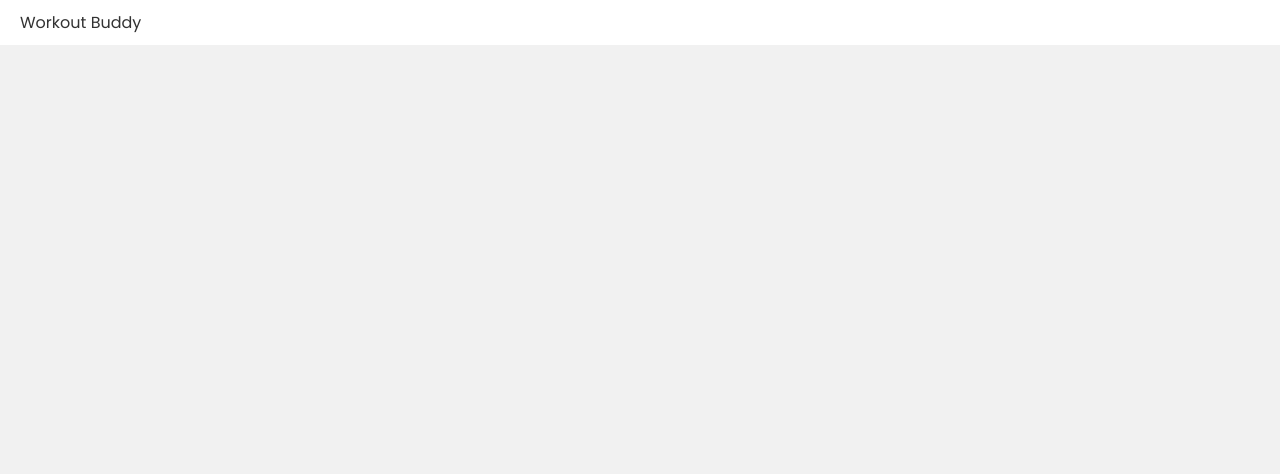
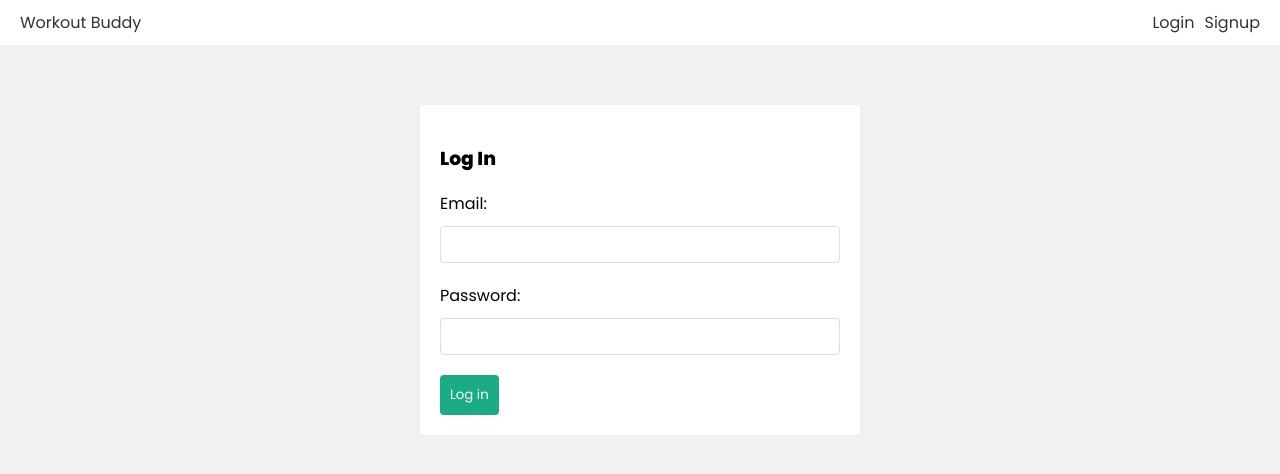
Before and after one commit to alihassan-here/workout, a React (Create React App) app in the folder frontend/: page /login in a window 1280 px wide. Before the commit this address had no page. Shown: the top 474 px of the page. Built offline with nearby package versions, Linux system fonts and the light colour scheme.

Commit message:
created signup and login pages

```diff
--- a/frontend/src/App.js
+++ b/frontend/src/App.js
@@ -3,6 +3,8 @@
 //PAGES AND COMPONENTS
 import Home from "./pages/Home";
 import Navbar from "./components/Navbar";
+import Signup from "./pages/Signup";
+import Login from "./pages/Login";
 
 
 function App() {
@@ -13,6 +15,8 @@
         <div className="pages">
           <Routes>
             <Route path="/" element={<Home />} />
+            <Route path="/login" element={<Login />} />
+            <Route path="/signup" element={<Signup />} />
           </Routes>
         </div>
       </BrowserRouter>
--- a/frontend/src/components/Navbar.jsx
+++ b/frontend/src/components/Navbar.jsx
@@ -5,6 +5,12 @@
         <header>
             <div className="container">
                 <Link to="/">Workout Buddy</Link>
+                <nav>
+                    <div>
+                        <Link to="/login">Login</Link>
+                        <Link to="/signup">Signup</Link>
+                    </div>
+                </nav>
             </div>
         </header>
     )
--- a/frontend/src/index.css
+++ b/frontend/src/index.css
@@ -114,3 +114,23 @@
 input.error {
   border: 1px solid var(--error);
 }
+
+/* navbar */
+nav {
+  display: flex;
+  align-items: center;
+}
+
+nav a {
+  margin-left: 10px;
+}
+
+/* auth forms */
+form.signup,
+form.login {
+  max-width: 400px;
+  margin: 40px auto;
+  padding: 20px;
+  background: #fff;
+  border-radius: 4px;
+}
--- /dev/null
+++ b/frontend/src/pages/Login.jsx
@@ -0,0 +1,31 @@
+import { useState } from 'react'
+
+const Login = () => {
+    const [email, setEmail] = useState('');
+    const [password, setPassword] = useState('');
+
+    const handleSubmit = async (e) => {
+        e.preventDefault();
+    }
+
+    return (
+        <form className="signup" onSubmit={handleSubmit}>
+            <h3>Log In</h3>
+            <label>Email:</label>
+            <input
+                type="email"
+                value={email}
+                onChange={e => setEmail(e.target.value)}
+            />
+            <label>Password:</label>
+            <input
+                type="password"
+                value={password}
+                onChange={e => setPassword(e.target.value)}
+            />
+            <button>Log in</button>
+        </form>
+    )
+}
+
+export default Login;
--- /dev/null
+++ b/frontend/src/pages/Signup.jsx
@@ -0,0 +1,31 @@
+import { useState } from 'react'
+
+const Signup = () => {
+    const [email, setEmail] = useState('');
+    const [password, setPassword] = useState('');
+
+    const handleSubmit = async (e) => {
+        e.preventDefault();
+    }
+
+    return (
+        <form className="signup" onSubmit={handleSubmit}>
+            <h3>Sign up</h3>
+            <label>Email:</label>
+            <input
+                type="email"
+                value={email}
+                onChange={e => setEmail(e.target.value)}
+            />
+            <label>Password:</label>
+            <input
+                type="password"
+                value={password}
+                onChange={e => setPassword(e.target.value)}
+            />
+            <button>Sign up</button>
+        </form>
+    )
+}
+
+export default Signup;
```
